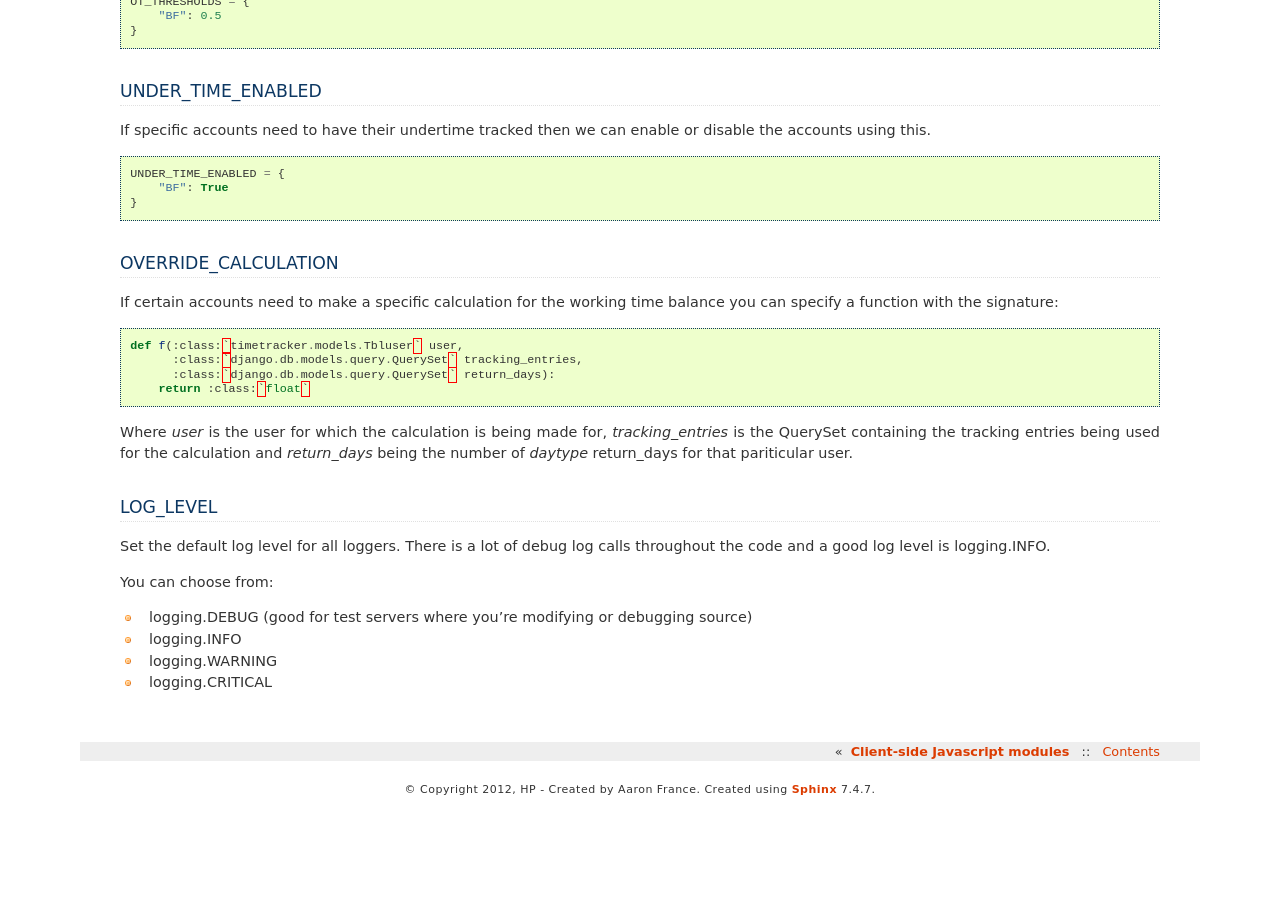
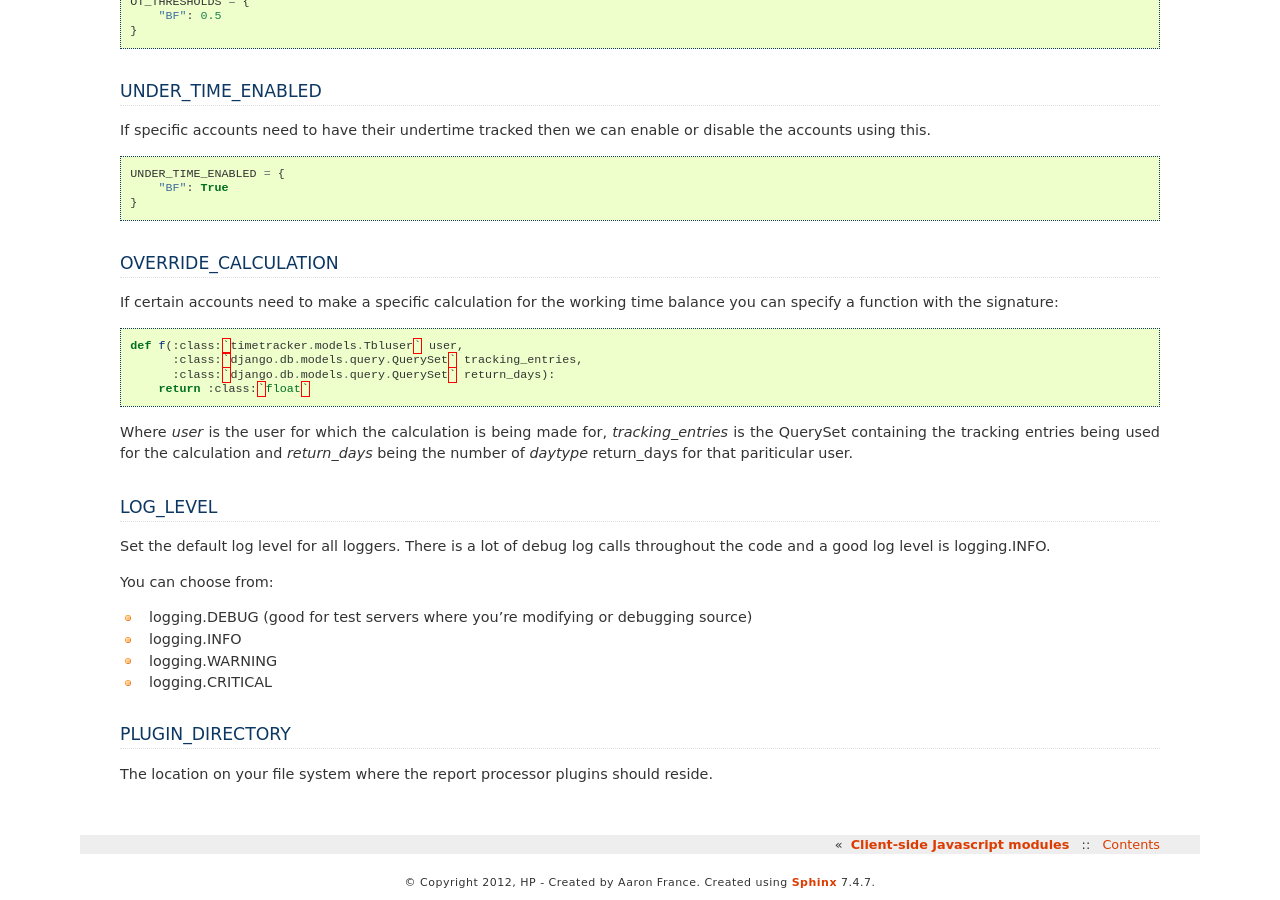
Before and after one commit to AeroNotix/django-timetracker, a Sphinx documentation site: the page built from docs/source/settings.rst, in a window 1280 px wide and 900 px high, scrolled down 1362 px. Built offline with Sphinx 7.4.7, drawn with Linux system fonts in a browser that asks for light colours; the version number could not be read and is left out; before the commit the page ends 2169 px from its top, so only the background shows below that.

Commit message:
Added the settings documentation for the new direcive.

```diff
--- a/docs/source/settings.rst
+++ b/docs/source/settings.rst
@@ -130,3 +130,9 @@ You can choose from:
 * logging.INFO
 * logging.WARNING
 * logging.CRITICAL
+
+PLUGIN_DIRECTORY
+----------------
+
+The location on your file system where the report processor plugins should
+reside.
```
